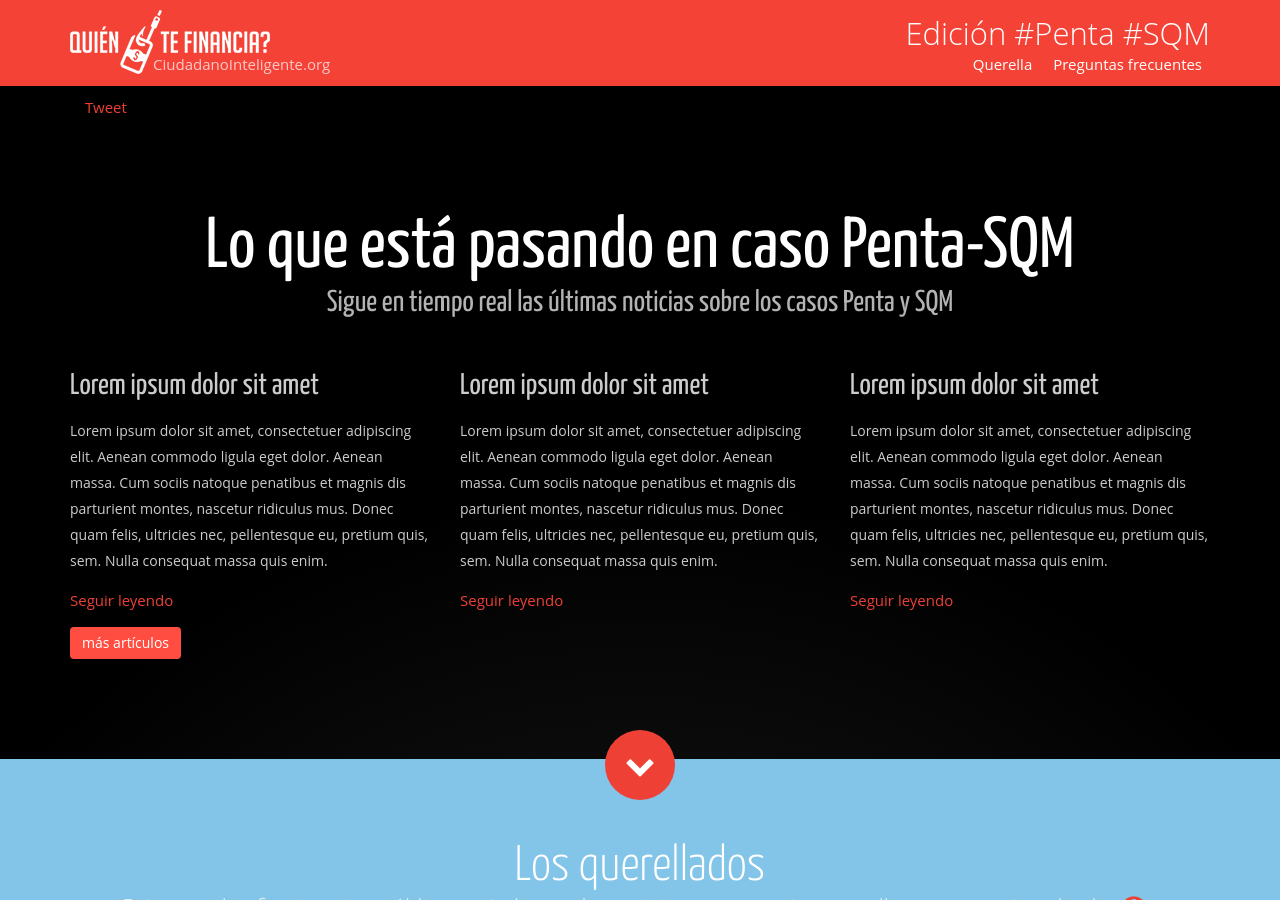
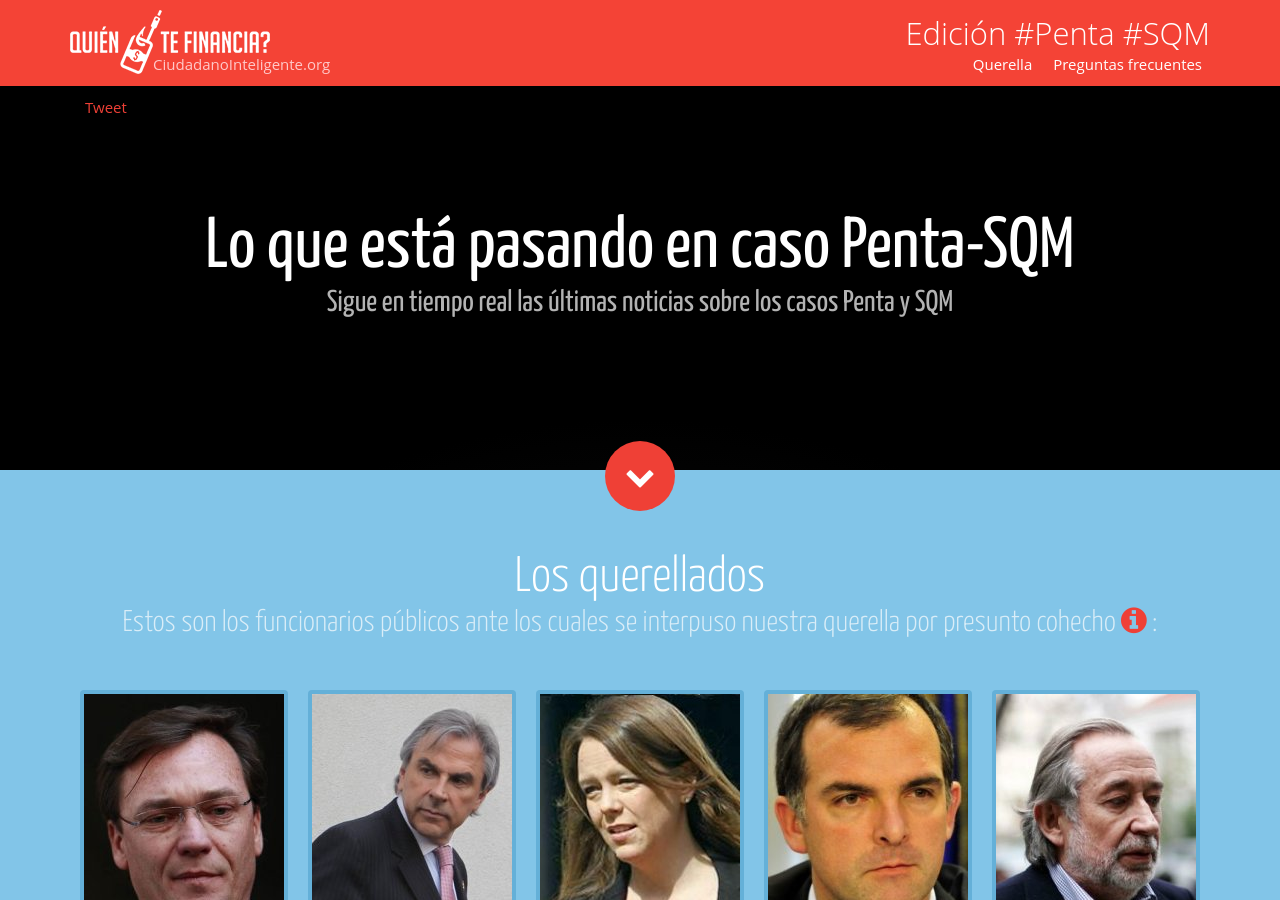
Before and after one commit to ciudadanointeligente/quien-te-financia, a Jekyll site: the page built from index.html, in a window 1280 px wide and 900 px high. Built offline with Jekyll 4.4.1, drawn with Linux system fonts in a browser that asks for light colours; nearby versions of some CDN libraries; comment, search, counter and statistics services are not loaded; some of the changed lines change nothing that is shown.

Commit message:
change in news display

```diff
--- a/_includes/ask-congressmen.html
+++ b/_includes/ask-congressmen.html
@@ -1,37 +1,3 @@
-<section id="home">
-    <div class="container">
-        <h1>Lo que está pasando en caso Penta-SQM<span class='subhead'>Sigue en tiempo real las últimas noticias sobre los casos Penta y SQM</span></h1>
-
-
-        <div class="row">
-            <div class="col-md-4">
-                <h3>Lorem ipsum dolor sit amet</h3>
-                <p>Lorem ipsum dolor sit amet, consectetuer adipiscing elit. Aenean commodo ligula eget dolor. Aenean massa. Cum sociis natoque penatibus et magnis dis parturient montes, nascetur ridiculus mus. Donec quam felis, ultricies nec, pellentesque eu, pretium quis, sem. Nulla consequat massa quis enim.</p>
-                <a href="...">Seguir leyendo</a>
-            </div>
-            <div class="col-md-4">
-                <h3>Lorem ipsum dolor sit amet</h3>
-                <p>Lorem ipsum dolor sit amet, consectetuer adipiscing elit. Aenean commodo ligula eget dolor. Aenean massa. Cum sociis natoque penatibus et magnis dis parturient montes, nascetur ridiculus mus. Donec quam felis, ultricies nec, pellentesque eu, pretium quis, sem. Nulla consequat massa quis enim.</p>
-                <a href="...">Seguir leyendo</a>
-            </div>
-            <div class="col-md-4">
-                <h3>Lorem ipsum dolor sit amet</h3>
-                <p>Lorem ipsum dolor sit amet, consectetuer adipiscing elit. Aenean commodo ligula eget dolor. Aenean massa. Cum sociis natoque penatibus et magnis dis parturient montes, nascetur ridiculus mus. Donec quam felis, ultricies nec, pellentesque eu, pretium quis, sem. Nulla consequat massa quis enim.</p>
-                <a href="...">Seguir leyendo</a>
-            </div>
-        </div>
-                <!-->
-                <a name="feed"></a>
-                <!-- feed noticias -->
-                <!-->
-                <div id="data">
-                    <ul id="articles" class="list-unstyled"></ul>
-                    <button href="#" onclick="mas_articulos()" class="btn btn-default">más artículos</button>
-                </div>
-                <!-- fin feed noticias -->
-    </div>
-</section>
-
 <section class="arrow-down">
     <div class="container">
         <a href="#imputados"><i class="fa fa-chevron-down fa-2x"></i></a>
--- /dev/null
+++ b/_includes/lo-que-esta-pasando.html
@@ -0,0 +1,54 @@
+<section id="home">
+  <div class="container" id="container_article">
+    <h1>Lo que está pasando en caso Penta-SQM<span class='subhead'>Sigue en tiempo real las últimas noticias sobre los casos Penta y SQM</span></h1>
+
+    <!-- feed noticias -->
+    <div class="row" id="articles"></div>
+    <!-- fin feed noticias -->
+  </div>
+</section>
+
+<script src="/js/tabletop.js"></script>
+<script type="text/javascript">
+  window.onload = function() { init(); /*mas_articulos();*/ };
+
+  var public_spreadsheet_url = '//docs.google.com/spreadsheets/d/1jQysXERupAx_Qsdbq2SPSMC2f_uEnPTgPBc1lhoA_Dk/pubhtml';
+
+  function init() {
+  Tabletop.init( { key: public_spreadsheet_url,
+                   callback: showInfo,
+                   simpleSheet: true } )
+  }
+
+  function showInfo(data) {
+    var el_div = document.getElementById('articles');
+
+    var cnt = 0;
+    data.forEach( function(key, value) {
+      if (key.title && key.content && key.content != '#N/A' && cnt <=2) {
+
+        var el_colmd4 = document.createElement('div');
+            el_colmd4.classList.add('col-md-4')
+
+        var read_more = document.createElement('a');
+          read_more.setAttribute('href', key.source );
+          read_more.setAttribute('target', '_blank' );
+          read_more.appendChild( document.createTextNode( " Seguir leyendo" ) );
+
+        var h3 = document.createElement('h3');
+            h3.appendChild( document.createTextNode( key.title ) );
+
+        var p = document.createElement('p');
+          p.appendChild( document.createTextNode(key.content) );
+
+        el_colmd4.appendChild(h3)
+        p.appendChild(read_more)
+        el_colmd4.appendChild(p)
+        el_div.appendChild(el_colmd4)
+
+        cnt++;
+      }
+    })
+    document.getElementById('container_article').appendChild( el_div );
+  }
+</script>
--- a/index.html
+++ b/index.html
@@ -9,30 +9,8 @@
 
 <div class="home">
 	{% include buttons.html %}
+  {% include lo-que-esta-pasando.html %}
 	{% include ask-congressmen.html %}
-	{% include lawyers.html %}
-
-	<script type="text/javascript">
-        var min_scroll = 1763;
-        var start = 10;
-        function mas_articulos(){
-            var ul = document.getElementById('articles');
-            nro_li = 10;
-            var li = ul.children;
-
-            // if( window.pageYOffset > min_scroll ) {
-                for(x=0;x<10;x++) {
-                    pos = start+x;
-                    li[pos].classList.remove('nodisplay')
-                    new_val = start+x
-                }
-                start = new_val
-                min_scroll = min_scroll + 1000;
-            // }
-            return false;
-        }
-    </script>
-
 
   <section>
   	<div class="container">
@@ -45,57 +23,7 @@
   	      	</div>
   	  	</div>
   	</div>
+  </section>
 </div>
-</section>
 
-<script src="/js/tabletop.js"></script>
-<script type="text/javascript">
-	window.onload = function() { init(); /*mas_articulos();*/ };
-
-	var public_spreadsheet_url = '//docs.google.com/spreadsheets/d/1jQysXERupAx_Qsdbq2SPSMC2f_uEnPTgPBc1lhoA_Dk/pubhtml';
-
-	function init() {
-	Tabletop.init( { key: public_spreadsheet_url,
-	                 callback: showInfo,
-	                 simpleSheet: true } )
-	}
-
-	function showInfo(data) {
-		// var el_ul = document.createElement('ul');
-		// 	el_ul.id = "articles"
-		// 	el_ul.classList.add('list-unstyled')
-		var el_ul = document.getElementById('articles');
-
-		var cnt = 0;
-		data.forEach( function(key, value) {
-
-			var el_li = document.createElement('li');
-			if(cnt>2)
-				el_li.classList.add('nodisplay')
-			var url = document.createElement('a');
-				url.setAttribute('href', key.source );
-				url.setAttribute('target', '_blank' );
-				url.classList.add('main_url')
-				url.appendChild( document.createTextNode( key.title ) );
-			var read_more = document.createElement('a');
-				read_more.setAttribute('href', key.source );
-				read_more.setAttribute('target', '_blank' );
-				read_more.classList.add('view_more')
-				read_more.appendChild( document.createTextNode( " Seguir leyendo" ) );
-			var h3 = document.createElement('h3');
-				h3.appendChild( url )
-			var p = document.createElement('p')
-				p.appendChild( document.createTextNode(key.content) )
-
-			el_li.appendChild(h3)
-			p.appendChild(read_more)
-			el_li.appendChild(p)
-			el_ul.appendChild(el_li)
-
-			cnt++;
-		})
-		//document.getElementById('articles').appendChild( el_ul );
-	}
-	var the_body = document.body; //getElementById('the_body');
-</script>
 <script src="//my.hellobar.com/401a97b016ea26739fbf13381dd24e23cf4d6d15.js" type="text/javascript" charset="utf-8" async="async"></script>
```
Lines whose indentation alone changed are shown as unchanged.
